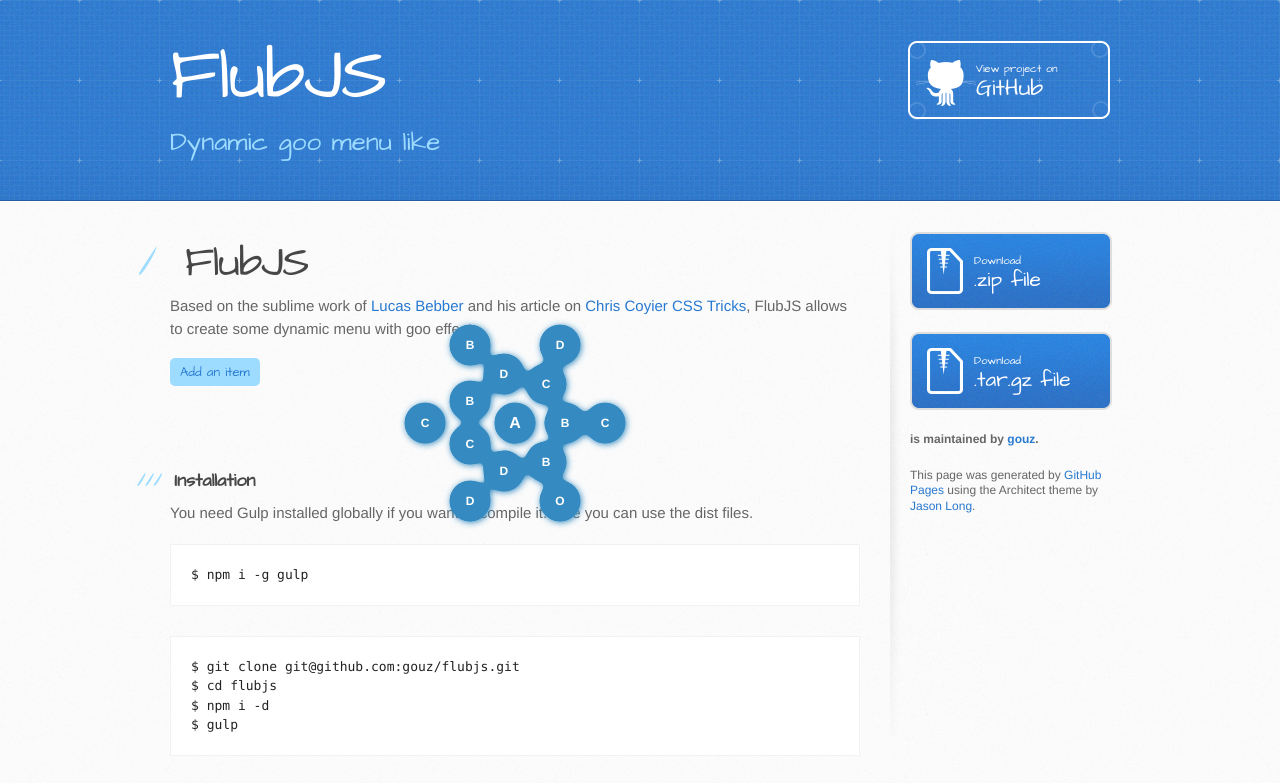
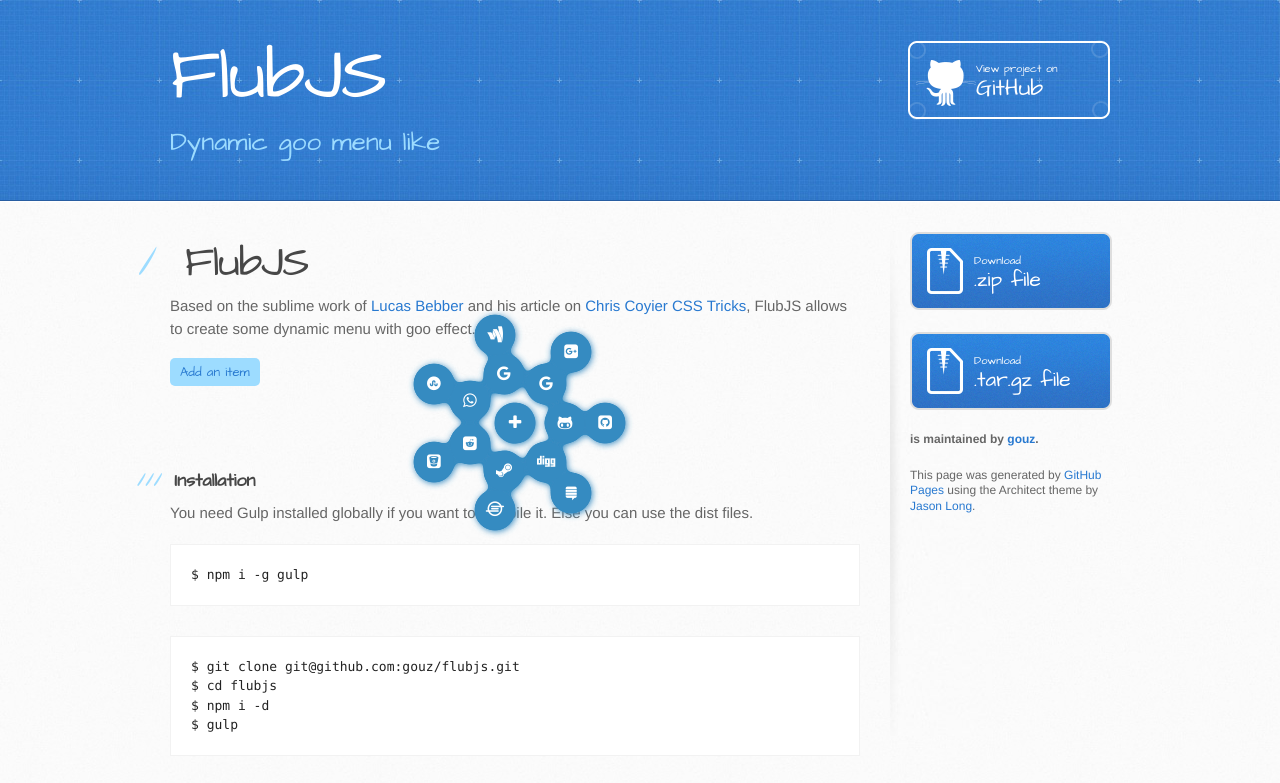
Before and after one commit to gouz/flubjs, a plain HTML site: page index.html in a window 1280 px wide. Both pictures are taken after a click on the link "Add an item". Shown: the top 783 px of the page. Drawn offline with Linux system fonts and the light colour scheme.

Commit message:
[+] fontawesome

```diff
--- a/index.html
+++ b/index.html
@@ -8,7 +8,7 @@
     <link rel="stylesheet" type="text/css" href="stylesheets/stylesheet.css" media="screen">
     <link rel="stylesheet" type="text/css" href="stylesheets/pygment_trac.css" media="screen">
     <link rel="stylesheet" type="text/css" href="stylesheets/print.css" media="print">
-
+    <link rel="stylesheet" href="//maxcdn.bootstrapcdn.com/font-awesome/4.3.0/css/font-awesome.min.css">
     <!--[if lt IE 9]>
     <script src="//html5shiv.googlecode.com/svn/trunk/html5.js"></script>
     <![endif]-->
@@ -34,20 +34,9 @@
 <p>Based on the sublime work of <a href="http://twitter.com/lucasbebber">Lucas Bebber</a> and his article on <a href="https://css-tricks.com/gooey-effect">Chris Coyier CSS Tricks</a>, FlubJS allows to create some dynamic menu with goo effect.</p>
     <a href="javascript:void();" id="add" class="btn">Add an item</a>
     <div id="sandbox-wheel" data-launcher="#launcher">
-      <a id="launcher" href="#menu">A</a>
+      <a id="launcher" href="#menu"><i class="fa fa-plus"></i></a>
       <ul id="menu">
-        <li><a href="#">B</a></li>
-        <li><a href="#">C</a></li>
-        <li><a href="#">D</a></li>
-        <li><a href="#">B</a></li>
-        <li><a href="#">C</a></li>
-        <li><a href="#">D</a></li>
-        <li><a href="#">B</a></li>
-        <li><a href="#">C</a></li>
-        <li><a href="#">D</a></li>
-        <li><a href="#">B</a></li>
-        <li><a href="#">C</a></li>
-        <li><a href="#">D</a></li>
+        <li><a href="#"><i class="fa fa-github-alt"></i></a></li>
       </ul>
     </div>
 
--- a/javascripts/main.js
+++ b/javascripts/main.js
@@ -5,13 +5,131 @@
   dispatch: true,
   sync: false,
   elastic: true
-});
-var a = document.querySelector('#add'),
-  ul = document.querySelector('#menu');
+}),
+  a = document.querySelector('#add'),
+  ul = document.querySelector('#menu'),
+  icons = [
+    "adn",
+    "android",
+    "angellist",
+    "apple",
+    "behance",
+    "behance-square",
+    "bitbucket",
+    "bitbucket-square",
+    "btc",
+    "buysellads",
+    "cc-amex",
+    "cc-discover",
+    "cc-mastercard",
+    "cc-paypal",
+    "cc-stripe",
+    "cc-visa",
+    "codepen",
+    "connectdevelop",
+    "css3",
+    "dashcube",
+    "delicious",
+    "deviantart",
+    "digg",
+    "dribbble",
+    "dropbox",
+    "drupal",
+    "empire",
+    "facebook",
+    "facebook-official",
+    "facebook-square",
+    "flickr",
+    "forumbee",
+    "foursquare",
+    "git",
+    "git-square",
+    "github",
+    "github-square",
+    "google",
+    "google-plus",
+    "google-plus-square",
+    "google-wallet",
+    "gratipay",
+    "hacker-news",
+    "html5",
+    "instagram",
+    "ioxhost",
+    "joomla",
+    "jsfiddle",
+    "lastfm",
+    "lastfm-square",
+    "leanpub",
+    "linkedin",
+    "linkedin-square",
+    "linux",
+    "maxcdn",
+    "meanpath",
+    "medium",
+    "openid",
+    "pagelines",
+    "paypal",
+    "pied-piper",
+    "pied-piper-alt",
+    "pinterest",
+    "pinterest-p",
+    "pinterest-square",
+    "qq",
+    "rebel",
+    "reddit",
+    "reddit-square",
+    "renren",
+    "sellsy",
+    "share-alt",
+    "share-alt-square",
+    "shirtsinbulk",
+    "simplybuilt",
+    "skyatlas",
+    "skype",
+    "slack",
+    "slideshare",
+    "soundcloud",
+    "spotify",
+    "stack-exchange",
+    "stack-overflow",
+    "steam",
+    "steam-square",
+    "stumbleupon",
+    "stumbleupon-circle",
+    "tencent-weibo",
+    "trello",
+    "tumblr",
+    "tumblr-square",
+    "twitch",
+    "twitter",
+    "twitter-square",
+    "viacoin",
+    "vimeo-square",
+    "vine",
+    "vk",
+    "weibo",
+    "weixin",
+    "whatsapp",
+    "windows",
+    "wordpress",
+    "xing",
+    "xing-square",
+    "yahoo",
+    "yelp",
+    "youtube",
+    "youtube-play",
+    "youtube-square"
+  ],
+  addIcon = function() {
+    var li = document.createElement('li');
+    li.innerHTML = '<a href="#"><i class="fa fa-' + icons[~~(Math.random() * icons.length)] + '"></i></a>';
+    ul.appendChild(li);
+    flub.populate();
+  };
+for (var i = 0; i < 12; i++)
+  addIcon();
 a.addEventListener('click', function(e) {
-  var li = document.createElement('li');
-  li.innerHTML = '<a href="#">O</a>';
-  ul.appendChild(li);
-  flub.populate().position();
+  addIcon();
+  flub.position();
   return false;
 }, false);
--- a/stylesheets/stylesheet.css
+++ b/stylesheets/stylesheet.css
@@ -906,7 +906,6 @@
 #sandbox-wheel li a {
   width: 30px; height: 30px;
   line-height: 30px;
-  font-size: 12px;
 
   width: 40px; height: 40px;
   line-height: 40px;
@@ -924,5 +923,5 @@
   border-radius: 5px;
   -moz-border-radius: 5px;
   -webkit-border-radius: 5px;
-font-family: 'Architects Daughter', 'Helvetica Neue', Helvetica, Arial, serif;
+  font-family: 'Architects Daughter', 'Helvetica Neue', Helvetica, Arial, serif;
 }
```
